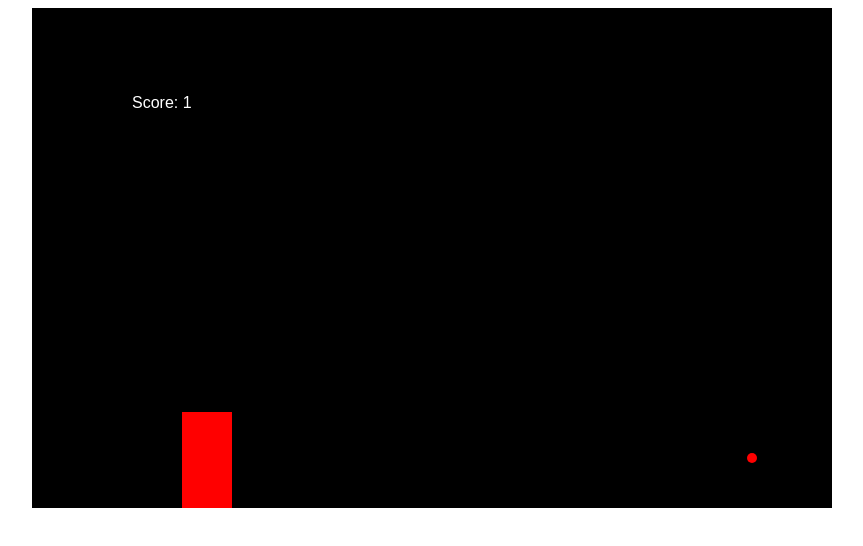
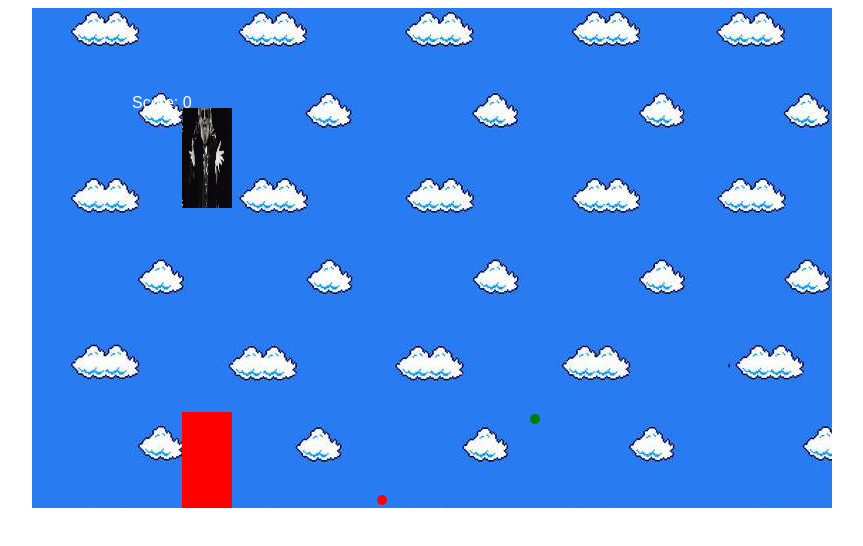
Before and after one commit to wfalcone13/JerryShakedown, a website built with webpack: page dist/index.html in a window 1280 px wide. Shown: the whole page, without its empty margins (208-1071 px from the left). Built offline with Linux system fonts and the light colour scheme; files whose address does not match are found by name.

Commit message:
background has been added

```diff
--- a/assets/css/main.css
+++ b/assets/css/main.css
@@ -3,7 +3,11 @@
   justify-content: center;
 }
 
+.img{
+  display: none;
+}
+
 #game-canvas{
   /* background-image: url('../images/background.jpg') */
-  background-color: black;
+  /* /* background-color: black; */
 }
--- a/src/index.js
+++ b/src/index.js
@@ -2,14 +2,40 @@ document.addEventListener("DOMContentLoaded", () =>{
   let canvas = document.getElementById("game-canvas")
   let ctx = canvas.getContext('2d');
 
+  let backImg = new Image();
+  backImg.src = '/Users/william_falcone/Desktop/javascript_game/assets/images/marioclouds2.jpg';
+  let cW = ctx.canvas.width;
+  let cH = ctx.canvas.height;
+
+  function Background(){
+    this.x = 0, this.y = 0, this.w = backImg.width, this.h = backImg.height;
+    this.render = function(){
+      ctx.drawImage(backImg, this.x --, 0);
+      if(this.x <= -499){
+        this.x = 0;
+      }
+    }
+  }
+
+
+  let background = new Background();
+
   let ballX = 600
-  let ballY = 450;
+  let ballY = Math.floor(Math.random() * (500 - 300) + 300) //450;
   let ballRad = 5
-  let ballSpeed = -5
+  let ballSpeed = -3
+
+  let coinX = 600;
+  let coinY = 300
 
   let rectPosY = 250
   let rectPosX = 150
   let spacePressed = false;
+
+  const posResetY = Math.floor(Math.random() * (500 - 300) + 300);
+
+  const jerry = new Image();
+  jerry.src ='/Users/william_falcone/Desktop/javascript_game/assets/images/jerry2.jpg';
 
 
   let score = 0;
@@ -19,6 +45,21 @@ document.addEventListener("DOMContentLoaded", () =>{
     if(ballX < 0 || ballX > canvas.width){
       score += 1
       ballSpeed = -ballSpeed
+    }
+  }
+
+  function restartBall(){
+    if (ballX < 0){
+      ballX = canvas.width;
+      ballY = Math.floor(Math.random() * (500 - 300) + 300)
+
+    }
+  }
+
+  function restartCoin(){
+    if(coinX < 0){
+      coinX = canvas.width;
+      coinY = Math.floor(Math.random() * (500 - 300) + 300)
     }
   }
 
@@ -38,21 +79,37 @@ document.addEventListener("DOMContentLoaded", () =>{
   }
 
 
+
+
   function drawScore(){
     ctx.font ='16px Arial';
     ctx.fillStyle = "white";
     ctx.fillText("Score: "+score, 100, 100)
   }
 
-  function hitBlock(){
+  function coinHitBlock(){
+
+    if ((coinX === rectPosX && (coinY > rectPosY && coinY < rectPosY + 100)) || (coinX === rectPosX + 50 && (coinY > rectPosY && coinY < rectPosY + 100))) {
+      score += 1
+      coinX = canvas.width
+      coinY = Math.floor(Math.random() * (500 - 300) + 300)
+    }
+  }
+
+  function ballHitBlock() {
 
     if ((ballX === rectPosX && (ballY > rectPosY && ballY < rectPosY + 100)) || (ballX === rectPosX + 50 && (ballY > rectPosY && ballY < rectPosY + 100))) {
       score = 0
+      ballX = canvas.width
+      ballY = Math.floor(Math.random() * (500 - 300) + 300)
     }
   }
 
 
+
+
   function rect(){
+
     ctx.beginPath();
     ctx.rect(rectPosX, rectPosY, 50, 100);
     ctx.fillStyle = "red";
@@ -60,10 +117,19 @@ document.addEventListener("DOMContentLoaded", () =>{
     ctx.closePath();
   }
 
+  function coin(){
+    ctx.beginPath();
+    ctx.arc(coinX, coinY, ballRad, 0, Math.PI * 2);
+    ctx.fillStyle = 'green';
+    ctx.fill();
+    ctx.closePath();
+  }
+
 
   function draw(){
-
+    ctx.save();
     ctx.clearRect(0, 0, canvas.width, canvas.height);
+    background.render();
 
     //ball
     ctx.beginPath();
@@ -73,6 +139,7 @@ document.addEventListener("DOMContentLoaded", () =>{
     ctx.closePath();
 
 
+    ctx.drawImage(jerry,150,100,50,100);
 
     // ctx.beginPath();
     // ctx.rect(350, 200, 50, 100);
@@ -83,21 +150,31 @@ document.addEventListener("DOMContentLoaded", () =>{
     rect();
 
     drawScore();
+    coin();
+    restartCoin();
+
+
 
 
 
     //ball moving
     ballX+= ballSpeed
+    coinX+= ballSpeed
 
 
-    bouncWall();
-    hitBlock();
+    // bouncWall();
+    coinHitBlock();
+    ballHitBlock();
+    restartBall();
 
 
     requestAnimationFrame(draw)
 
-   if(spacePressed && rectPosY >0){
-     rectPosY -= 5;
+   if(spacePressed && rectPosY >300){
+     rectPosY -= 20;
+
+
+
    }
 
    if(!spacePressed && rectPosY < canvas.height-100){
```
Also changed, not shown: assets/images/marioclouds2.jpg (added), dist/index.html, dist/main.js.
